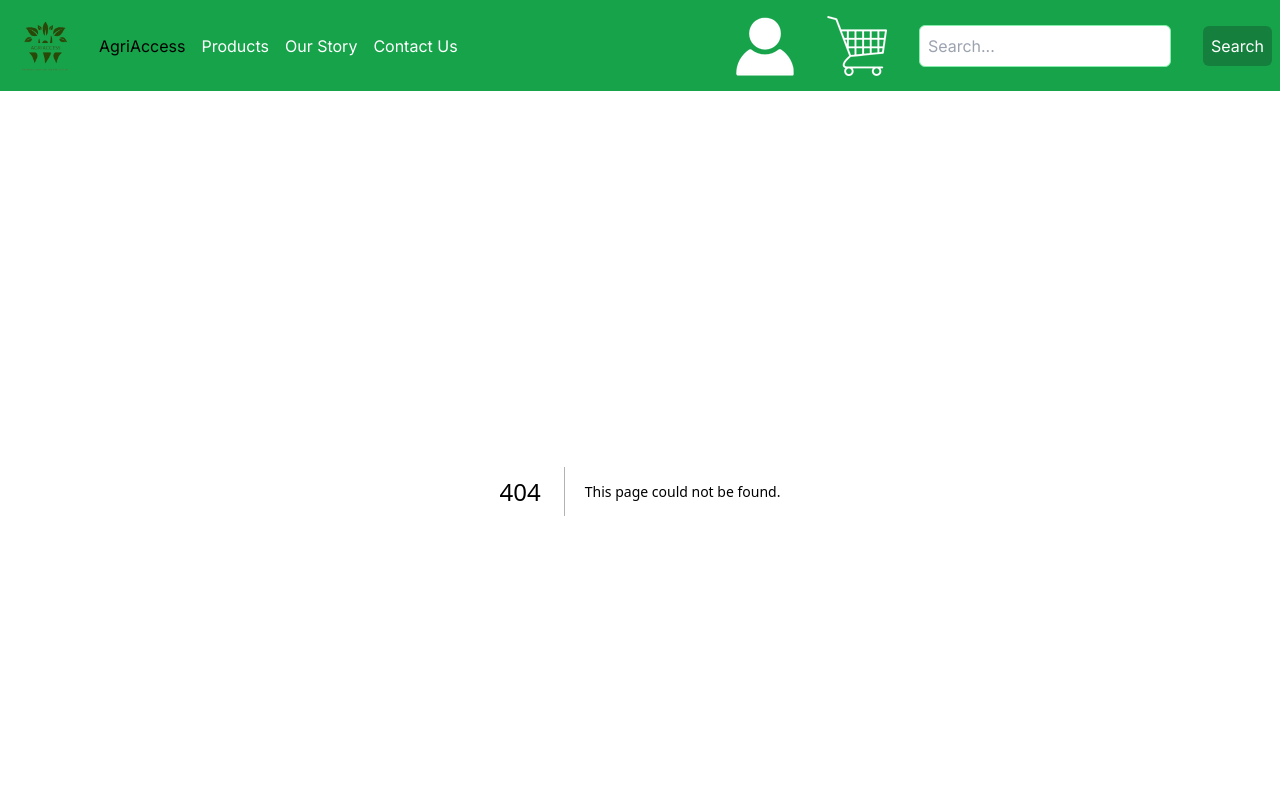
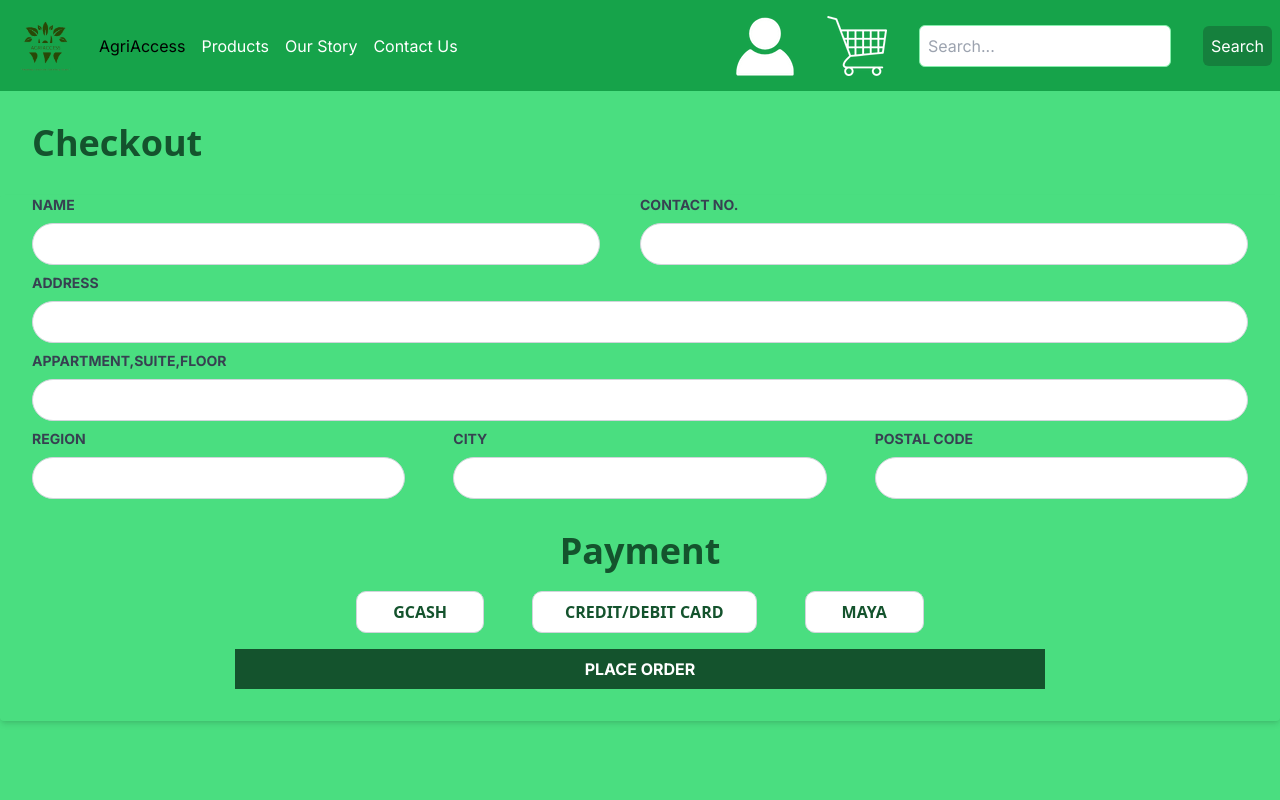
Before and after one commit to omzkiii/SoftEngProj-DjangoReact, a Next.js app in the folder nextjs_app/: page /checkout in a window 1280 px wide. Before the commit this address had no page. Shown: the top 800 px of the page. Built offline with nearby package versions, Linux system fonts and the light colour scheme.

Commit message:
checkout

```diff
--- /dev/null
+++ b/nextjs_app/app/checkout/page.jsx
@@ -0,0 +1,89 @@
+// pages/index.js
+
+import React from 'react';
+
+const CheckOutPage = () => {
+  return (
+    <>
+      <div className="h-screen w-screen bg-green-100">
+
+          <div className="checkout-form h-screen w-screen bg-green-400 font-bold flex flex-col">
+            <h2 class="font-sans m-8 text-4xl text-green-900">Checkout</h2>
+
+            <form class=" p-8 pt-0  rounded shadow-md">
+
+              <div className="mb-2 flex ">
+                  <div className="field1 pr-10 w-1/2">
+                    <label htmlFor="field1" className="block text-gray-700 text-sm font-bold mb-2">NAME</label>
+                    <input type="text" id="field1" name="field1" className="w-full p-2 border border-gray-300 rounded-[45px]" />
+                  </div>
+                    <div className="flex-1 w-1/2">
+                    <label htmlFor="field2" className="block text-gray-700 text-sm font-bold mb-2">CONTACT NO.</label>
+                    <input type="text" id="field2" name="field2" className="w-full p-2 border border-gray-300 rounded-[45px]" />
+                  </div>
+              </div>
+
+
+              <div class="mb-2">
+                <label for="field2" class="block text-gray-700 text-sm font-bold mb-2">ADDRESS</label>
+                <input type="text" id="field2" name="field2" class="w-full p-2 border border-gray-300 rounded-[45px]"></input>
+              </div>
+
+
+              <div class="mb-2">
+                <label for="field3" class="block text-gray-700 text-sm font-bold mb-2">APPARTMENT,SUITE,FLOOR</label>
+                <input type="text" id="field3" name="field3" class="w-full p-2 border border-gray-300 rounded-[45px]"></input>
+              </div>
+
+
+            <div className="mb-2 flex gap-12">
+                <div className="flex-1">
+                  <label htmlFor="field3" className="block text-gray-700 text-sm font-bold mb-2">REGION</label>
+                  <input type="text" id="field3" name="field3" className="w-full p-2 border border-gray-300 rounded-[45px]" />
+                </div>
+                <div className="flex-1">
+                  <label htmlFor="field4" className="block text-gray-700 text-sm font-bold mb-2">CITY</label>
+                  <input type="text" id="field4" name="field4" className="w-full p-2 border border-gray-300 rounded-[45px]" />
+                </div>
+                <div className="flex-1">
+                  <label htmlFor="field5" className="block text-gray-700 text-sm font-bold mb-2">POSTAL CODE</label>
+                  <input type="text" id="field5" name="field5" className="w-full p-2 border border-gray-300 rounded-[45px]" />
+                </div>
+            </div>
+
+              <h2 class="font-sans text-center mb-5 mt-8 text-4xl text-green-900">Payment</h2>
+
+              <div className="mb-4 flex justify-center mx-auto font-sans font-bold gap-12">
+              <div className="w ">
+                <button type="button" id="button3" className="px-9 p-2 border border-gray-300 rounded-[10px] bg-white text-green-900 hover:bg-blue-700 focus:outline-none focus:ring focus:border-blue-300">
+                  GCASH
+                </button>
+              </div>
+              <div className="">
+                <button type="button" id="button4" className="px-8 py-2 border text-s border-gray-300 rounded-[10px] bg-white text-green-900 hover:bg-blue-700 focus:outline-none focus:ring focus:border-blue-300">
+                  CREDIT/DEBIT CARD
+                </button>
+              </div>
+              <div className="">
+                <button type="button" id="button5" className="px-9 p-2 border border-gray-300 rounded-[10px] bg-white text-green-900 hover:bg-blue-700 focus:outline-none focus:ring focus:border-blue-300">
+                  MAYA
+                </button>
+              </div>
+            </div>
+
+
+
+            <div className="div flex justify-center">
+              <button type="submit" class="bg-green-900  text-white p-2  hover:bg-blue-700 w-2/3">PLACE ORDER</button>
+            </div>
+  </form>
+
+
+          </div>
+
+      </div>
+    </>
+  );
+};
+
+export default CheckOutPage;
```
Also changed, not shown: 2 other files (tests, documents, lock files or other folders).
